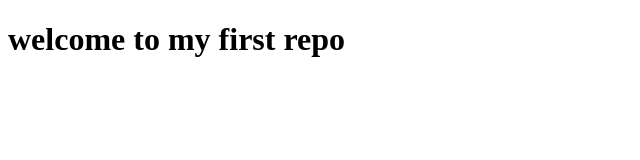
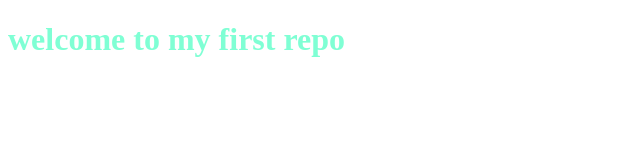
Before and after one commit to ajoy45/my-first-repo, a plain HTML site: page index.html in a window 1280 px wide. Shown: the whole page, without its empty margins (0-640 px from the left). Drawn offline with Linux system fonts and the light colour scheme.

Commit message:
style add

```diff
--- a/index.html
+++ b/index.html
@@ -5,6 +5,7 @@
     <meta http-equiv="X-UA-Compatible" content="IE=edge">
     <meta name="viewport" content="width=device-width, initial-scale=1.0">
     <title>Document</title>
+    <link rel="stylesheet" href="style.css">
 </head>
 <body>
     <h1>welcome to my first repo</h1>
--- /dev/null
+++ b/style.css
@@ -0,0 +1,3 @@
+h1{
+    color: aquamarine;
+}
```
